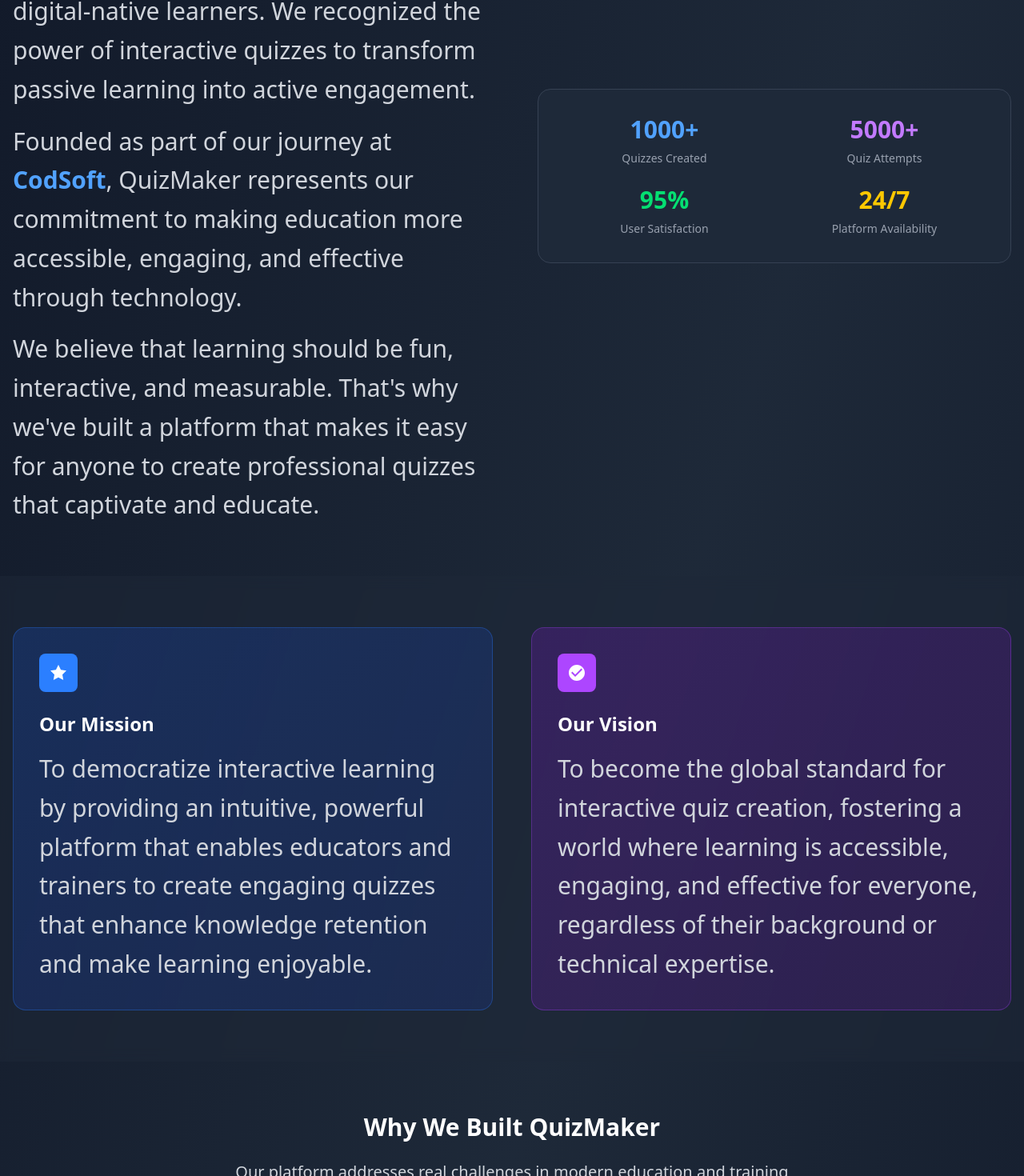
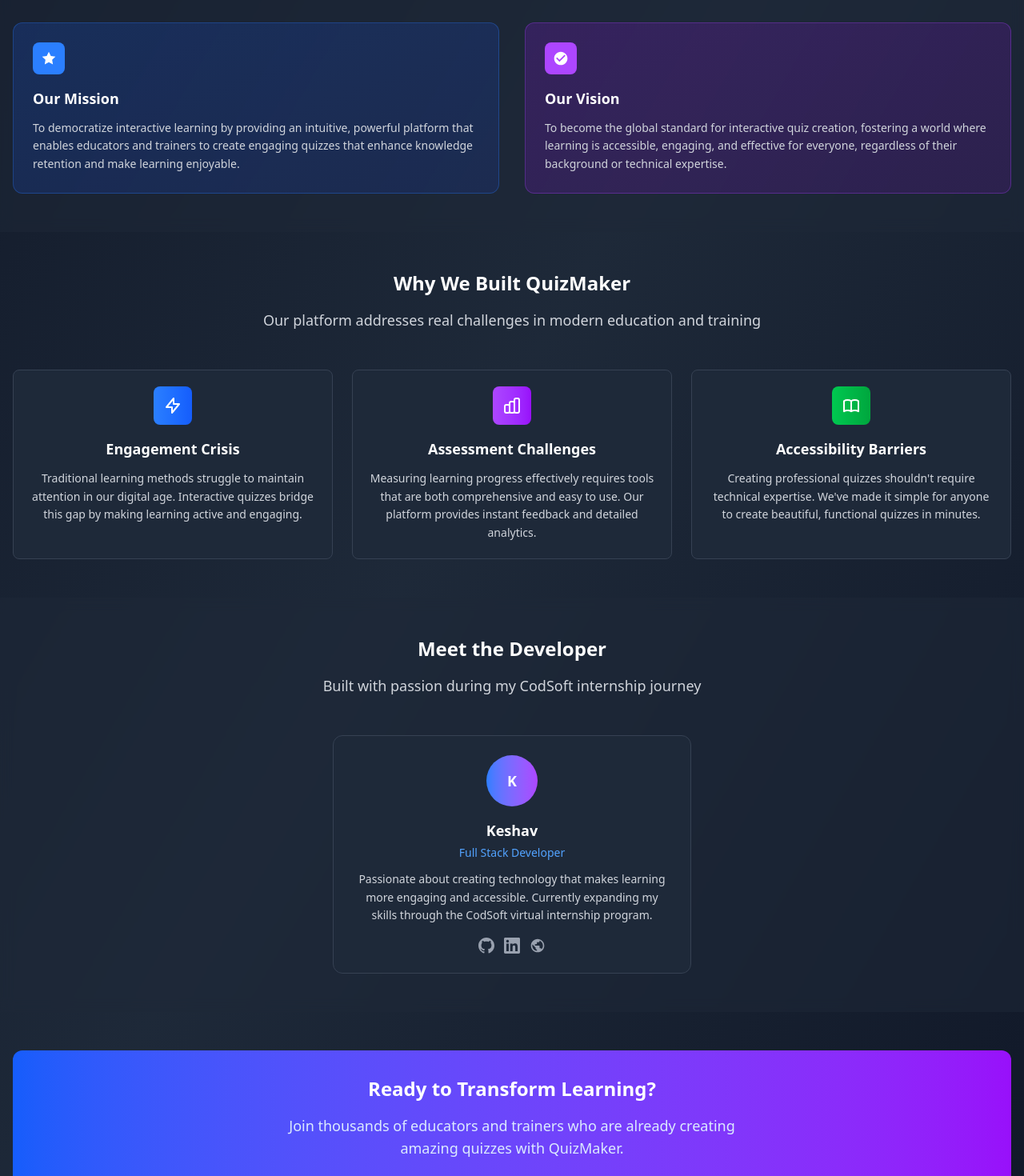
Before and after one commit to ikeshav26/codsoft, a React (Vite) app in the folder QUIZ_MAKER/frontend/: page /about in a window 1280 px wide. Shown: the part 672-2142 px from the top of the page at 80% size. Built offline with nearby package versions, Linux system fonts and the light colour scheme.

Commit message:
✨ About page updated

```diff
--- a/QUIZ_MAKER/frontend/src/pages/About.jsx
+++ b/QUIZ_MAKER/frontend/src/pages/About.jsx
@@ -7,12 +7,12 @@
       {/* Hero Section */}
       <div className="relative overflow-hidden">
         <div className="absolute inset-0 bg-gradient-to-r from-blue-600/10 to-purple-600/10"></div>
-        <div className="relative max-w-7xl mx-auto px-4 py-24">
+        <div className="relative max-w-7xl mx-auto px-4 py-16">
           <div className="text-center">
-            <h1 className="text-4xl md:text-5xl font-bold text-white mb-6">
+            <h1 className="text-2xl md:text-3xl font-bold text-white mb-4">
               About <span className="bg-gradient-to-r from-blue-400 to-purple-400 bg-clip-text text-transparent">QuizMaker</span>
             </h1>
-            <p className="text-xl text-gray-300 max-w-3xl mx-auto leading-relaxed">
+            <p className="text-lg text-gray-300 max-w-2xl mx-auto leading-relaxed">
               Empowering educators, trainers, and quiz enthusiasts to create engaging, interactive learning experiences through our innovative quiz platform.
             </p>
           </div>
@@ -20,11 +20,11 @@
       </div>
 
       {/* Our Story Section */}
-      <div className="max-w-7xl mx-auto px-4 py-16">
-        <div className="grid lg:grid-cols-2 gap-16 items-center">
+      <div className="max-w-7xl mx-auto px-4 py-12">
+        <div className="grid lg:grid-cols-2 gap-12 items-center">
           <div>
-            <h2 className="text-3xl font-bold text-white mb-6">Our Story</h2>
-            <div className="space-y-4 text-gray-300 leading-relaxed">
+            <h2 className="text-2xl font-bold text-white mb-4">Our Story</h2>
+            <div className="space-y-3 text-gray-300 leading-relaxed text-sm">
               <p>
                 QuizMaker was born from a simple observation: traditional learning methods weren't engaging enough for today's digital-native learners. We recognized the power of interactive quizzes to transform passive learning into active engagement.
               </p>
@@ -36,23 +36,23 @@
               </p>
             </div>
           </div>
-          <div className="bg-gray-800 rounded-2xl p-8 border border-gray-700">
-            <div className="grid grid-cols-2 gap-6">
+          <div className="bg-gray-800 rounded-xl p-6 border border-gray-700">
+            <div className="grid grid-cols-2 gap-4">
               <div className="text-center">
-                <div className="text-3xl font-bold text-blue-400 mb-2">1000+</div>
-                <div className="text-gray-400 text-sm">Quizzes Created</div>
+                <div className="text-2xl font-bold text-blue-400 mb-1">1000+</div>
+                <div className="text-gray-400 text-xs">Quizzes Created</div>
               </div>
               <div className="text-center">
-                <div className="text-3xl font-bold text-purple-400 mb-2">5000+</div>
-                <div className="text-gray-400 text-sm">Quiz Attempts</div>
+                <div className="text-2xl font-bold text-purple-400 mb-1">5000+</div>
+                <div className="text-gray-400 text-xs">Quiz Attempts</div>
               </div>
               <div className="text-center">
-                <div className="text-3xl font-bold text-green-400 mb-2">95%</div>
-                <div className="text-gray-400 text-sm">User Satisfaction</div>
+                <div className="text-2xl font-bold text-green-400 mb-1">95%</div>
+                <div className="text-gray-400 text-xs">User Satisfaction</div>
               </div>
               <div className="text-center">
-                <div className="text-3xl font-bold text-yellow-400 mb-2">24/7</div>
-                <div className="text-gray-400 text-sm">Platform Availability</div>
+                <div className="text-2xl font-bold text-yellow-400 mb-1">24/7</div>
+                <div className="text-gray-400 text-xs">Platform Availability</div>
               </div>
             </div>
           </div>
@@ -61,28 +61,28 @@
 
       {/* Mission & Vision */}
       <div className="bg-gray-800/50 backdrop-blur-sm">
-        <div className="max-w-7xl mx-auto px-4 py-16">
-          <div className="grid md:grid-cols-2 gap-12">
-            <div className="bg-gradient-to-br from-blue-600/20 to-blue-800/20 rounded-2xl p-8 border border-blue-500/30">
-              <div className="w-12 h-12 bg-blue-500 rounded-lg flex items-center justify-center mb-6">
-                <svg className="w-6 h-6 text-white" fill="currentColor" viewBox="0 0 24 24">
+        <div className="max-w-7xl mx-auto px-4 py-12">
+          <div className="grid md:grid-cols-2 gap-8">
+            <div className="bg-gradient-to-br from-blue-600/20 to-blue-800/20 rounded-xl p-6 border border-blue-500/30">
+              <div className="w-10 h-10 bg-blue-500 rounded-lg flex items-center justify-center mb-4">
+                <svg className="w-5 h-5 text-white" fill="currentColor" viewBox="0 0 24 24">
                   <path d="M12 2l3.09 6.26L22 9.27l-5 4.87 1.18 6.88L12 17.77l-6.18 3.25L7 14.14 2 9.27l6.91-1.01L12 2z"/>
                 </svg>
               </div>
-              <h3 className="text-2xl font-bold text-white mb-4">Our Mission</h3>
-              <p className="text-gray-300 leading-relaxed">
+              <h3 className="text-lg font-bold text-white mb-3">Our Mission</h3>
+              <p className="text-gray-300 leading-relaxed text-sm">
                 To democratize interactive learning by providing an intuitive, powerful platform that enables educators and trainers to create engaging quizzes that enhance knowledge retention and make learning enjoyable.
               </p>
             </div>
 
-            <div className="bg-gradient-to-br from-purple-600/20 to-purple-800/20 rounded-2xl p-8 border border-purple-500/30">
-              <div className="w-12 h-12 bg-purple-500 rounded-lg flex items-center justify-center mb-6">
-                <svg className="w-6 h-6 text-white" fill="currentColor" viewBox="0 0 24 24">
+            <div className="bg-gradient-to-br from-purple-600/20 to-purple-800/20 rounded-xl p-6 border border-purple-500/30">
+              <div className="w-10 h-10 bg-purple-500 rounded-lg flex items-center justify-center mb-4">
+                <svg className="w-5 h-5 text-white" fill="currentColor" viewBox="0 0 24 24">
                   <path d="M12 2C6.48 2 2 6.48 2 12s4.48 10 10 10 10-4.48 10-10S17.52 2 12 2zm-2 15l-5-5 1.41-1.41L10 14.17l7.59-7.59L19 8l-9 9z"/>
                 </svg>
               </div>
-              <h3 className="text-2xl font-bold text-white mb-4">Our Vision</h3>
-              <p className="text-gray-300 leading-relaxed">
+              <h3 className="text-lg font-bold text-white mb-3">Our Vision</h3>
+              <p className="text-gray-300 leading-relaxed text-sm">
                 To become the global standard for interactive quiz creation, fostering a world where learning is accessible, engaging, and effective for everyone, regardless of their background or technical expertise.
               </p>
             </div>
@@ -91,47 +91,47 @@
       </div>
 
       {/* Why We Built This */}
-      <div className="max-w-7xl mx-auto px-4 py-16">
-        <div className="text-center mb-16">
-          <h2 className="text-3xl font-bold text-white mb-6">Why We Built QuizMaker</h2>
-          <p className="text-xl text-gray-300 max-w-3xl mx-auto">
+      <div className="max-w-7xl mx-auto px-4 py-12">
+        <div className="text-center mb-12">
+          <h2 className="text-2xl font-bold text-white mb-4">Why We Built QuizMaker</h2>
+          <p className="text-lg text-gray-300 max-w-2xl mx-auto">
             Our platform addresses real challenges in modern education and training
           </p>
         </div>
 
-        <div className="grid md:grid-cols-3 gap-8">
-          <div className="bg-gray-800 rounded-xl p-6 border border-gray-700 hover:border-blue-500/50 transition-colors duration-300">
-            <div className="w-16 h-16 bg-gradient-to-r from-blue-500 to-blue-600 rounded-lg flex items-center justify-center mb-6 mx-auto">
-              <svg className="w-8 h-8 text-white" fill="none" stroke="currentColor" viewBox="0 0 24 24">
+        <div className="grid md:grid-cols-3 gap-6">
+          <div className="bg-gray-800 rounded-lg p-5 border border-gray-700 hover:border-blue-500/50 transition-colors duration-300">
+            <div className="w-12 h-12 bg-gradient-to-r from-blue-500 to-blue-600 rounded-lg flex items-center justify-center mb-4 mx-auto">
+              <svg className="w-6 h-6 text-white" fill="none" stroke="currentColor" viewBox="0 0 24 24">
                 <path strokeLinecap="round" strokeLinejoin="round" strokeWidth={2} d="M13 10V3L4 14h7v7l9-11h-7z" />
               </svg>
             </div>
-            <h3 className="text-xl font-bold text-white mb-4 text-center">Engagement Crisis</h3>
-            <p className="text-gray-300 text-center leading-relaxed">
+            <h3 className="text-lg font-bold text-white mb-3 text-center">Engagement Crisis</h3>
+            <p className="text-gray-300 text-center leading-relaxed text-sm">
               Traditional learning methods struggle to maintain attention in our digital age. Interactive quizzes bridge this gap by making learning active and engaging.
             </p>
           </div>
 
-          <div className="bg-gray-800 rounded-xl p-6 border border-gray-700 hover:border-purple-500/50 transition-colors duration-300">
-            <div className="w-16 h-16 bg-gradient-to-r from-purple-500 to-purple-600 rounded-lg flex items-center justify-center mb-6 mx-auto">
-              <svg className="w-8 h-8 text-white" fill="none" stroke="currentColor" viewBox="0 0 24 24">
+          <div className="bg-gray-800 rounded-lg p-5 border border-gray-700 hover:border-purple-500/50 transition-colors duration-300">
+            <div className="w-12 h-12 bg-gradient-to-r from-purple-500 to-purple-600 rounded-lg flex items-center justify-center mb-4 mx-auto">
+              <svg className="w-6 h-6 text-white" fill="none" stroke="currentColor" viewBox="0 0 24 24">
                 <path strokeLinecap="round" strokeLinejoin="round" strokeWidth={2} d="M9 19v-6a2 2 0 00-2-2H5a2 2 0 00-2 2v6a2 2 0 002 2h2a2 2 0 002-2zm0 0V9a2 2 0 012-2h2a2 2 0 012 2v10m-6 0a2 2 0 002 2h2a2 2 0 002-2m0 0V5a2 2 0 012-2h2a2 2 0 012 2v14a2 2 0 01-2 2h-2a2 2 0 01-2-2z" />
               </svg>
             </div>
-            <h3 className="text-xl font-bold text-white mb-4 text-center">Assessment Challenges</h3>
-            <p className="text-gray-300 text-center leading-relaxed">
+            <h3 className="text-lg font-bold text-white mb-3 text-center">Assessment Challenges</h3>
+            <p className="text-gray-300 text-center leading-relaxed text-sm">
               Measuring learning progress effectively requires tools that are both comprehensive and easy to use. Our platform provides instant feedback and detailed analytics.
             </p>
           </div>
 
-          <div className="bg-gray-800 rounded-xl p-6 border border-gray-700 hover:border-green-500/50 transition-colors duration-300">
-            <div className="w-16 h-16 bg-gradient-to-r from-green-500 to-green-600 rounded-lg flex items-center justify-center mb-6 mx-auto">
-              <svg className="w-8 h-8 text-white" fill="none" stroke="currentColor" viewBox="0 0 24 24">
+          <div className="bg-gray-800 rounded-lg p-5 border border-gray-700 hover:border-green-500/50 transition-colors duration-300">
+            <div className="w-12 h-12 bg-gradient-to-r from-green-500 to-green-600 rounded-lg flex items-center justify-center mb-4 mx-auto">
+              <svg className="w-6 h-6 text-white" fill="none" stroke="currentColor" viewBox="0 0 24 24">
                 <path strokeLinecap="round" strokeLinejoin="round" strokeWidth={2} d="M12 6.253v13m0-13C10.832 5.477 9.246 5 7.5 5S4.168 5.477 3 6.253v13C4.168 18.477 5.754 18 7.5 18s3.332.477 4.5 1.253m0-13C13.168 5.477 14.754 5 16.5 5c1.746 0 3.332.477 4.5 1.253v13C19.832 18.477 18.246 18 16.5 18c-1.746 0-3.332.477-4.5 1.253" />
               </svg>
             </div>
-            <h3 className="text-xl font-bold text-white mb-4 text-center">Accessibility Barriers</h3>
-            <p className="text-gray-300 text-center leading-relaxed">
+            <h3 className="text-lg font-bold text-white mb-3 text-center">Accessibility Barriers</h3>
+            <p className="text-gray-300 text-center leading-relaxed text-sm">
               Creating professional quizzes shouldn't require technical expertise. We've made it simple for anyone to create beautiful, functional quizzes in minutes.
             </p>
           </div>
@@ -140,37 +140,37 @@
 
       {/* Team Section */}
       <div className="bg-gray-800/50 backdrop-blur-sm">
-        <div className="max-w-7xl mx-auto px-4 py-16">
-          <div className="text-center mb-16">
-            <h2 className="text-3xl font-bold text-white mb-6">Meet the Developer</h2>
-            <p className="text-xl text-gray-300">
+        <div className="max-w-7xl mx-auto px-4 py-12">
+          <div className="text-center mb-12">
+            <h2 className="text-2xl font-bold text-white mb-4">Meet the Developer</h2>
+            <p className="text-lg text-gray-300">
               Built with passion during my CodSoft internship journey
             </p>
           </div>
 
-          <div className="max-w-lg mx-auto">
-            <div className="bg-gray-800 rounded-2xl p-8 border border-gray-700 text-center">
-              <div className="w-24 h-24 bg-gradient-to-r from-blue-500 to-purple-500 rounded-full flex items-center justify-center mx-auto mb-6">
-                <span className="text-2xl font-bold text-white">K</span>
+          <div className="max-w-md mx-auto">
+            <div className="bg-gray-800 rounded-xl p-6 border border-gray-700 text-center">
+              <div className="w-16 h-16 bg-gradient-to-r from-blue-500 to-purple-500 rounded-full flex items-center justify-center mx-auto mb-4">
+                <span className="text-lg font-bold text-white">K</span>
               </div>
-              <h3 className="text-2xl font-bold text-white mb-2">Keshav</h3>
-              <p className="text-blue-400 mb-4">Full Stack Developer</p>
-              <p className="text-gray-300 mb-6 leading-relaxed">
+              <h3 className="text-lg font-bold text-white mb-1">Keshav</h3>
+              <p className="text-blue-400 mb-3 text-sm">Full Stack Developer</p>
+              <p className="text-gray-300 mb-4 leading-relaxed text-sm">
                 Passionate about creating technology that makes learning more engaging and accessible. Currently expanding my skills through the CodSoft virtual internship program.
               </p>
-              <div className="flex justify-center space-x-4">
+              <div className="flex justify-center space-x-3">
                 <a href="https://github.com/ikeshav26" className="text-gray-400 hover:text-blue-400 transition-colors duration-200">
-                  <svg className="w-6 h-6" fill="currentColor" viewBox="0 0 24 24">
+                  <svg className="w-5 h-5" fill="currentColor" viewBox="0 0 24 24">
                     <path d="M12 0c-6.626 0-12 5.373-12 12 0 5.302 3.438 9.8 8.207 11.387.599.111.793-.261.793-.577v-2.234c-3.338.726-4.033-1.416-4.033-1.416-.546-1.387-1.333-1.756-1.333-1.756-1.089-.745.083-.729.083-.729 1.205.084 1.839 1.237 1.839 1.237 1.07 1.834 2.807 1.304 3.492.997.107-.775.418-1.305.762-1.604-2.665-.305-5.467-1.334-5.467-5.931 0-1.311.469-2.381 1.236-3.221-.124-.303-.535-1.524.117-3.176 0 0 1.008-.322 3.301 1.23.957-.266 1.983-.399 3.003-.404 1.02.005 2.047.138 3.006.404 2.291-1.552 3.297-1.23 3.297-1.23.653 1.653.242 2.874.118 3.176.77.84 1.235 1.911 1.235 3.221 0 4.609-2.807 5.624-5.479 5.921.43.372.823 1.102.823 2.222v3.293c0 .319.192.694.801.576 4.765-1.589 8.199-6.086 8.199-11.386 0-6.627-5.373-12-12-12z"/>
                   </svg>
                 </a>
                 <a href="https://www.linkedin.com/in/keshavgilhotra" className="text-gray-400 hover:text-blue-400 transition-colors duration-200">
-                  <svg className="w-6 h-6" fill="currentColor" viewBox="0 0 24 24">
+                  <svg className="w-5 h-5" fill="currentColor" viewBox="0 0 24 24">
                     <path d="M20.447 20.452h-3.554v-5.569c0-1.328-.027-3.037-1.852-3.037-1.853 0-2.136 1.445-2.136 2.939v5.667H9.351V9h3.414v1.561h.046c.477-.9 1.637-1.85 3.37-1.85 3.601 0 4.267 2.37 4.267 5.455v6.286zM5.337 7.433c-1.144 0-2.063-.926-2.063-2.065 0-1.138.92-2.063 2.063-2.063 1.14 0 2.064.925 2.064 2.063 0 1.139-.925 2.065-2.064 2.065zm1.782 13.019H3.555V9h3.564v11.452zM22.225 0H1.771C.792 0 0 .774 0 1.729v20.542C0 23.227.792 24 1.771 24h20.451C23.2 24 24 23.227 24 22.271V1.729C24 .774 23.2 0 22.222 0h.003z"/>
                   </svg>
                 </a>
                 <a href="https://ikeshav.tech" className="text-gray-400 hover:text-blue-400 transition-colors duration-200">
-                  <svg className="w-6 h-6" fill="currentColor" viewBox="0 0 24 24">
+                  <svg className="w-5 h-5" fill="currentColor" viewBox="0 0 24 24">
                     <path d="M12 2C6.48 2 2 6.48 2 12s4.48 10 10 10 10-4.48 10-10S17.52 2 12 2zm-1 17.93c-3.94-.49-7-3.85-7-7.93 0-.62.08-1.21.21-1.79L9 15v1c0 1.1.9 2 2 2v1.93zm6.9-2.54c-.26-.81-1-1.39-1.9-1.39h-1v-3c0-.55-.45-1-1-1H8v-2h2c.55 0 1-.45 1-1V7h2c1.1 0 2-.9 2-2v-.41c2.93 1.19 5 4.06 5 7.41 0 2.08-.8 3.97-2.1 5.39z"/>
                   </svg>
                 </a>
@@ -181,20 +181,20 @@
       </div>
 
       {/* CTA Section */}
-      <div className="max-w-7xl mx-auto px-4 py-16">
-        <div className="bg-gradient-to-r from-blue-600 to-purple-600 rounded-2xl p-12 text-center">
-          <h2 className="text-3xl font-bold text-white mb-6">Ready to Transform Learning?</h2>
-          <p className="text-xl text-blue-100 mb-8 max-w-2xl mx-auto">
+      <div className="max-w-7xl mx-auto px-4 py-12">
+        <div className="bg-gradient-to-r from-blue-600 to-purple-600 rounded-xl p-8 text-center">
+          <h2 className="text-2xl font-bold text-white mb-4">Ready to Transform Learning?</h2>
+          <p className="text-lg text-blue-100 mb-6 max-w-xl mx-auto">
             Join thousands of educators and trainers who are already creating amazing quizzes with QuizMaker.
           </p>
-          <div className="flex flex-col sm:flex-row gap-4 justify-center">
+          <div className="flex flex-col sm:flex-row gap-3 justify-center">
             <Link to='/create-quiz'>
-            <button className="bg-white text-blue-600 px-8 py-3 rounded-lg font-semibold hover:bg-gray-100 transition-colors duration-200">
+            <button className="bg-white text-blue-600 px-6 py-2 rounded-lg font-semibold hover:bg-gray-100 transition-colors duration-200 text-sm">
               Start Creating Quizzes
             </button>
             </Link>
             <Link to='/quizzes'>
-                <button className="border-2 border-white text-white px-8 py-3 rounded-lg font-semibold hover:bg-white hover:text-blue-600 transition-colors duration-200">
+                <button className="border-2 border-white text-white px-6 py-2 rounded-lg font-semibold hover:bg-white hover:text-blue-600 transition-colors duration-200 text-sm">
                   Explore Quizes
                 </button>
                 </Link>
```
